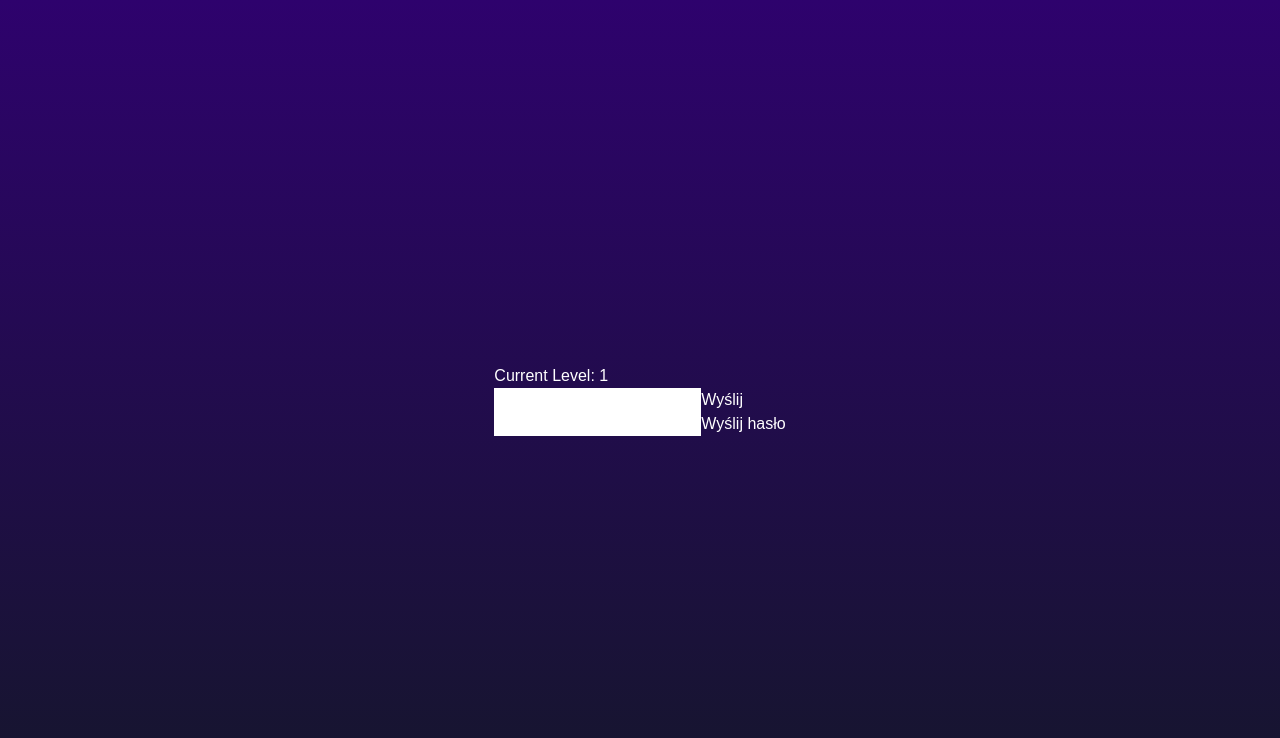
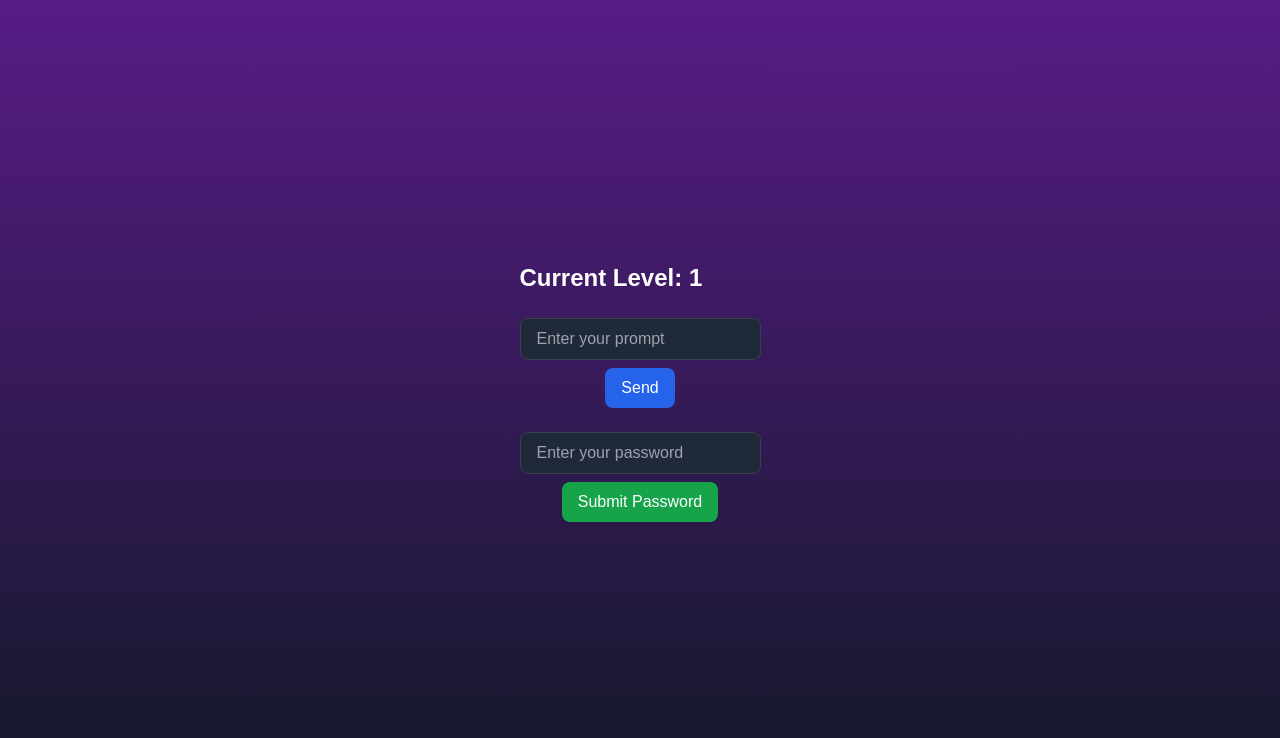
Before and after one commit to w1atrak/hackathIOn, a Next.js app: page /game/chatbot in a window 1280 px wide. Shown: the top 738 px of the page. Built offline with nearby package versions, Linux system fonts and the light colour scheme; no server answers.

Commit message:
Chatbot ricing

```diff
--- a/src/app/game/chatbot/page.tsx
+++ b/src/app/game/chatbot/page.tsx
@@ -11,9 +11,7 @@ interface Prompt {
 }
 
 const Prompts: { [key: number]: Prompt } = messages.prompts;
-
 const tryAgainMessages = messages.tryAgainMessages;
-
 
 const RealChatbot: React.FC = () => {
     const [inputValue, setInputValue] = useState('');
@@ -28,7 +26,6 @@ const RealChatbot: React.FC = () => {
             setMessage(Prompts[level].promptReturn || '');
         } else {
             const randomIndex = Math.floor(Math.random() * tryAgainMessages.length);
-            console.log(randomIndex);
             setMessage(tryAgainMessages[randomIndex] || '');
         }
     };
@@ -37,8 +34,7 @@ const RealChatbot: React.FC = () => {
         const correctPassword = Prompts[level].answer;
 
         if (password === correctPassword) {
-            console.log('Current level:', level + 1)
-            if (level+1 === 3) {
+            if (level + 1 === 3) {
                 setIsGameCompleted(true);
             }
             setLevel(level + 1);
@@ -51,29 +47,50 @@ const RealChatbot: React.FC = () => {
     }
 
     return (
-        <main className="flex min-h-screen flex-col items-center justify-center bg-gradient-to-b from-[#2e026d] to-[#15162c] text-white p-4 md:p-8">
-            {!isGameCompleted && (<div>
-                <h2>Current Level: {level}</h2>
-                <div>
+        <main className="flex min-h-screen flex-col items-center justify-center bg-gradient-to-b from-purple-900 to-gray-900 text-white p-4 md:p-8">
+            {!isGameCompleted ? (
+                <div className="space-y-6">
+                    <h2 className="text-2xl font-bold">Current Level: {level}</h2>
+                    <div className="space-y-4">
+                        <div className="flex flex-col items-center space-y-2">
                             <input
                                 type="text"
                                 value={inputValue}
-                        onChange={(e) => setInputValue(e.target.value || '')}
+                                onChange={(e) => setInputValue(e.target.value)}
+                                className="w-full px-4 py-2 rounded-lg bg-gray-800 border border-gray-700 focus:outline-none"
+                                placeholder="Enter your prompt"
                             />
-                    <button onClick={handleSendPrompt}>Wyślij</button>
-                    <p>{message}</p>
+                            <button
+                                onClick={handleSendPrompt}
+                                className="px-4 py-2 rounded-lg bg-blue-600 hover:bg-blue-700 transition-colors"
+                            >
+                                Send
+                            </button>
                         </div>
-                <div>
+                        <p className="text-lg">{message}</p>
+                    </div>
+                    <div className="space-y-4">
+                        <div className="flex flex-col items-center space-y-2">
                             <input
                                 type="text"
                                 value={password}
-                        onChange={(e) => setPassword(e.target.value || '')}
+                                onChange={(e) => setPassword(e.target.value)}
+                                className="w-full px-4 py-2 rounded-lg bg-gray-800 border border-gray-700 focus:outline-none"
+                                placeholder="Enter your password"
                             />
-                    <button onClick={handleSubmit}>Wyślij hasło</button>
-                    <p>{message2}</p>
+                            <button
+                                onClick={handleSubmit}
+                                className="px-4 py-2 rounded-lg bg-green-600 hover:bg-green-700 transition-colors"
+                            >
+                                Submit Password
+                            </button>
                         </div>
-            </div>)}
-            {isGameCompleted && (<FinalDialog points={10} taskId={3}/>)}
+                        <p className="text-lg">{message2}</p>
+                    </div>
+                </div>
+            ) : (
+                <FinalDialog points={10} taskId={3} />
+            )}
         </main>
     );
 };
```
Lines whose indentation alone changed are shown as unchanged.
